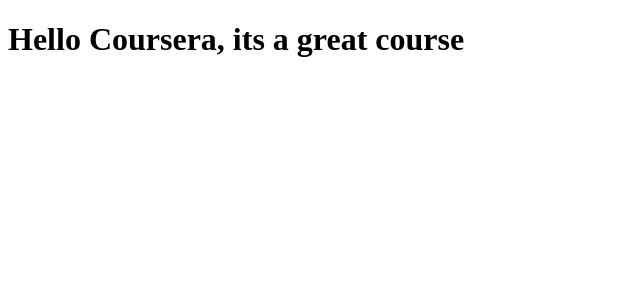
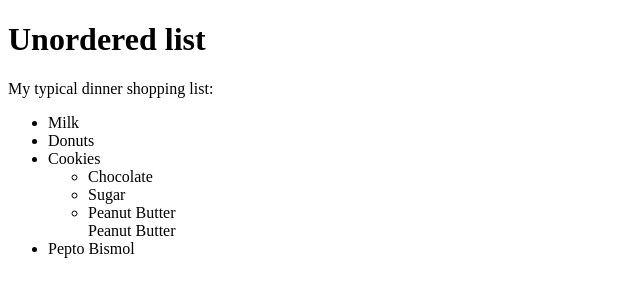
Before and after one commit to Alvarez-D/coursera-test, a plain HTML site: page site/index.html in a window 1280 px wide. Shown: the whole page, without its empty margins (0-640 px from the left). Drawn offline with Linux system fonts and the light colour scheme.

Commit message:
Update index.html
changed to unordered list example

```diff
--- a/site/index.html
+++ b/site/index.html
@@ -6,6 +6,20 @@
 	<title>Hello Coursera</title>
 </head>
 <body>
-<h1>Hello Coursera, its a great course</h1>
+<h1>Unordered list</h1>
+<div>
+	My typical dinner shopping list:
+	<ul>
+		<li>Milk</li>
+		<li>Donuts</li>
+		<li>Cookies</li>
+			<ul>
+			<li>Chocolate</li>
+			<li>Sugar</li>
+			<li>Peanut Butter</li>Peanut Butter
+			</ul>
+		<li>Pepto Bismol</li>
+	</ul>
+</div>
 </body>
 </html>
```
